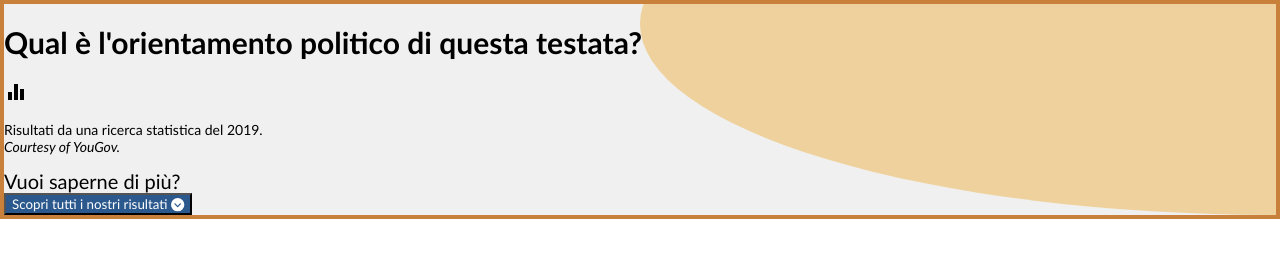
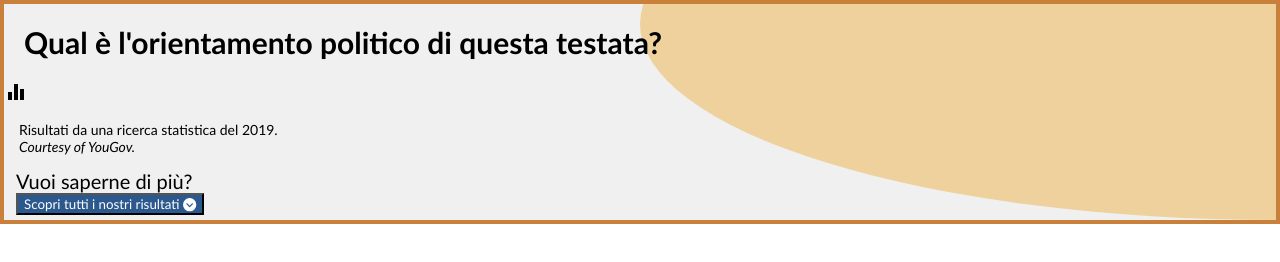
Before and after one commit to michelangelo-nardi02/lacrime_e_sangue, a website with bundled scripts: page Popup.html in a window 1280 px wide. Built offline with nearby package versions, Linux system fonts and the light colour scheme; no server answers.

Commit message:
added some margins

```diff
--- a/stile.css
+++ b/stile.css
@@ -11,12 +11,14 @@ h1 {
   font-size: 30px;
   position: relative;
     z-index: 2;
+  margin-left: 20px;
 }
 
 /* Credits section styling */
 .credits {
   font-size: 14px;
     z-index:2;
+  margin-left: 15px;
 }
 
 /* Popup section styling */
@@ -42,6 +44,7 @@ h1 {
   min-width: 200px;
   flex-direction: column;
     z-index:2;
+margin-left: 15px;
 }
 
 .podium__rank {
@@ -80,6 +83,7 @@ h1 {
   background: #b57b45;
   background: linear-gradient(333deg, rgba(190, 112, 35) 0%, rgba(175, 97, 20) 13%, rgba(220, 142, 65) 53%, rgba(205, 127, 50) 100%);
   height: calc(var(--third-step-height) * 4px);
+  margin-right: 15px;
 }
 
 /* Expandable element styling */
@@ -92,13 +96,13 @@ h1 {
 .hide {
   display: none;
     z-index: 2;
-
 }
 
 /* Popup title styling */
 #indexpopupTitle{
 	font-size: 20px;
 	font-family: trebuchet ms, sans-serif;
+  margin-left: 12px;
 }
 
 /* Results button styling */
@@ -108,6 +112,8 @@ h1 {
  font-family: trebuchet ms, sans-serif;
  z-index: 2;
   transition: background-color 0.5s ease, color 0.5s ease;
+  margin-left: 12px;
+  margin-bottom: 5px;
 }
 
 /* Results button hover effect */
```
